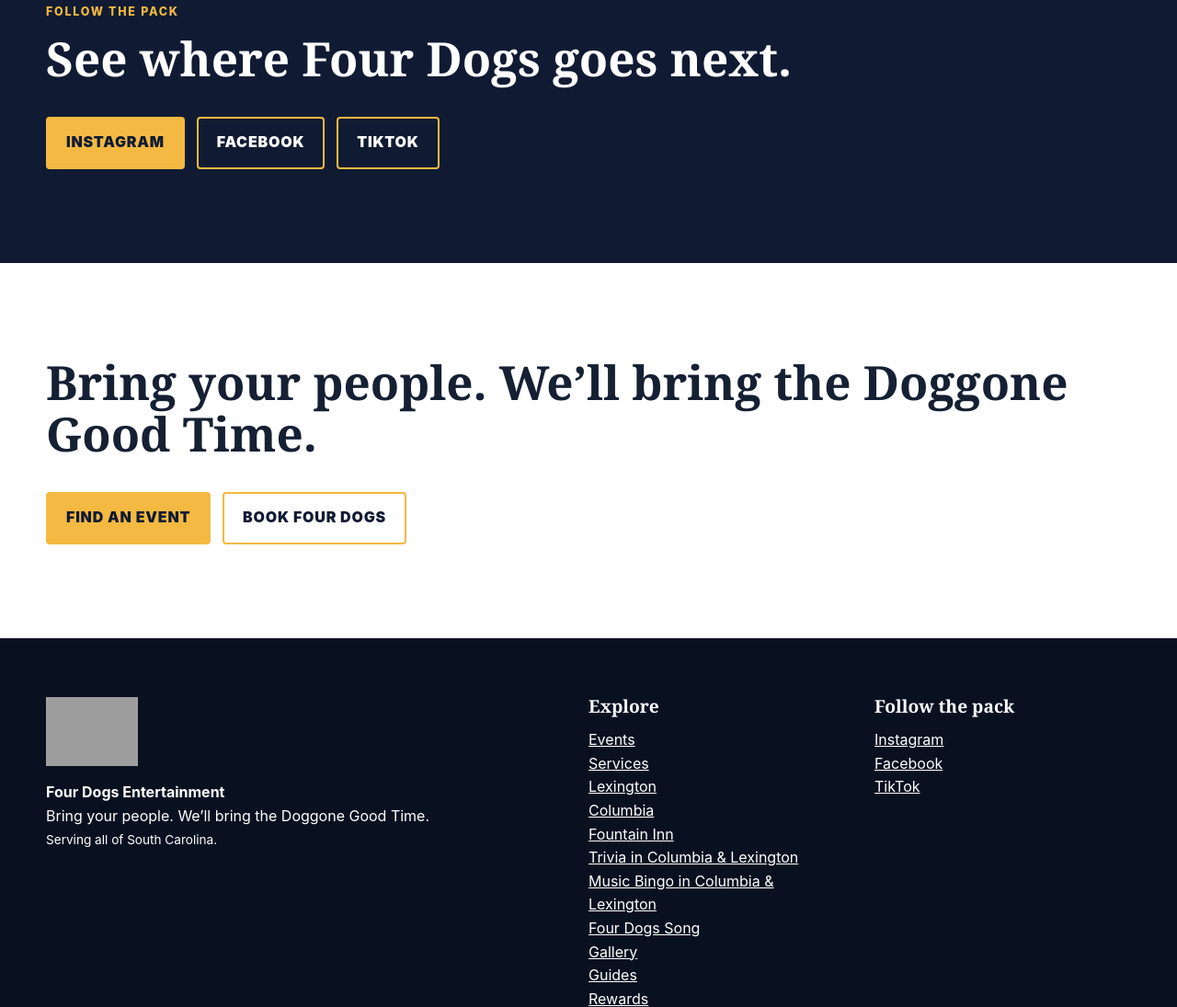
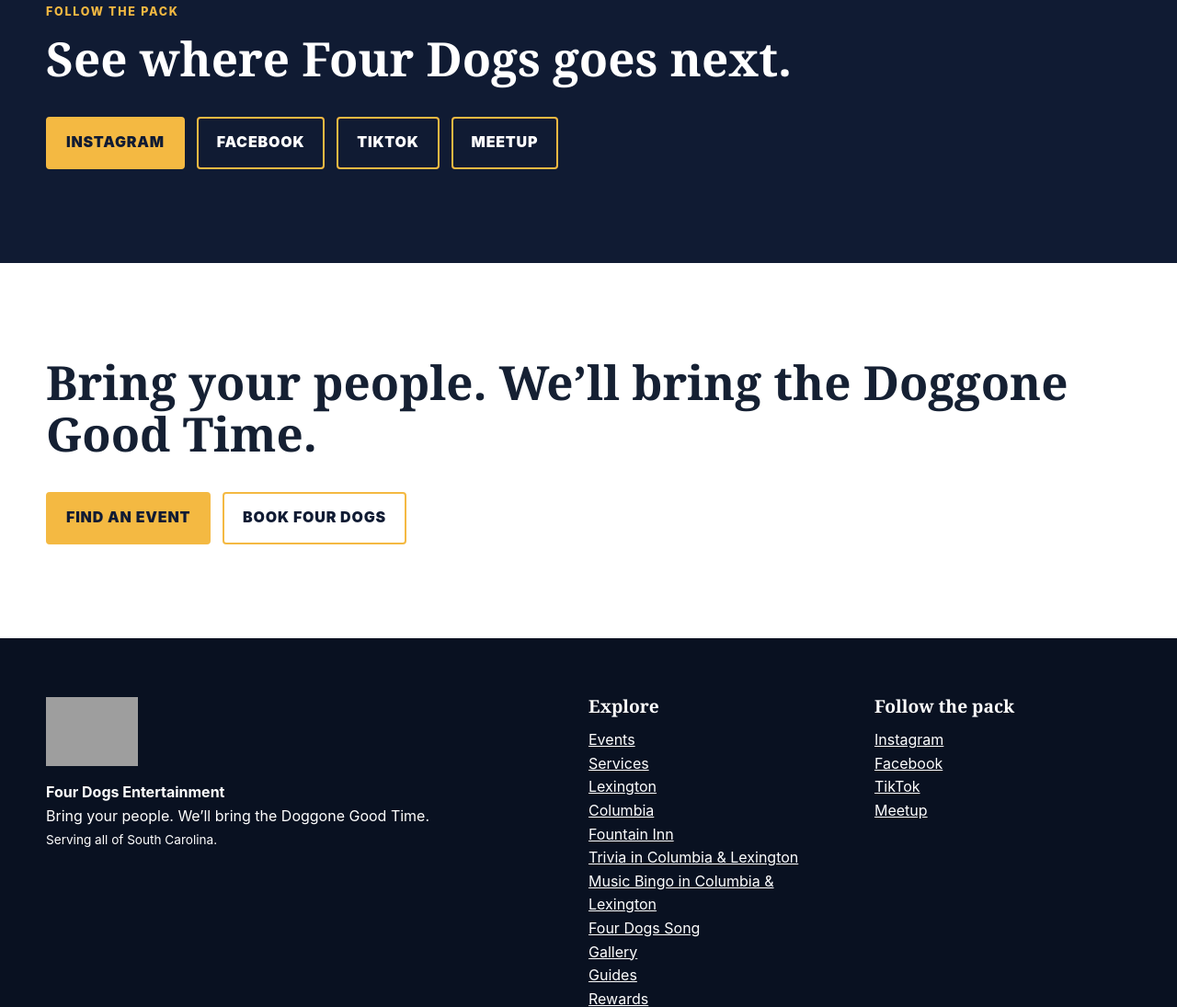
Before and after one commit to jelledge9121/four-dogs-current-site-reference, an Astro site: page / in a window 1280 px wide. Shown: the part 9780-10875 px from the top of the page at 92% size. Built offline with nearby package versions, Linux system fonts and the light colour scheme; Astro itself is replaced by a stand-in of ours; grey boxes are pictures that could not be loaded.

Commit message:
Add Four Dogs Meetup
Adds the Four Dogs Game Nights Meetup page to social links and Organization schema.

```diff
--- a/src/components/Footer.astro
+++ b/src/components/Footer.astro
@@ -28,6 +28,7 @@ import { site } from '../data/site';
       <a href={site.instagram} target="_blank" rel="noopener noreferrer">Instagram <span class="sr-only">(opens in new tab)</span></a>
       <a href={site.facebook} target="_blank" rel="noopener noreferrer">Facebook <span class="sr-only">(opens in new tab)</span></a>
       <a href={site.tiktok} target="_blank" rel="noopener noreferrer">TikTok <span class="sr-only">(opens in new tab)</span></a>
+      <a href={site.meetup} target="_blank" rel="noopener noreferrer">Meetup <span class="sr-only">(opens in new tab)</span></a>
       <div style="margin-top: 1rem;">
         <iframe
           src="https://trivianearme.net/embeds/badges/company/four-dogs-entertainment?style=light&size=standard"
--- a/src/data/site.ts
+++ b/src/data/site.ts
@@ -1 +1 @@
-export const site = {name:'Four Dogs Entertainment', tagline:"Bring your people. We’ll bring the Doggone Good Time.", url:'https://4dogsentertainment.com', instagram:'https://www.instagram.com/fourdogsentertaiment/', facebook:'https://www.facebook.com/profile.php?id=61574086319373', tiktok:'https://www.tiktok.com/@4dogsentertainment?_r=1&_t=ZT-99u9WF6jaOL'};
+export const site = {name:'Four Dogs Entertainment', tagline:"Bring your people. We’ll bring the Doggone Good Time.", url:'https://4dogsentertainment.com', instagram:'https://www.instagram.com/fourdogsentertaiment/', facebook:'https://www.facebook.com/profile.php?id=61574086319373', tiktok:'https://www.tiktok.com/@4dogsentertainment?_r=1&_t=ZT-99u9WF6jaOL', meetup:'https://www.meetup.com/four-dogs-game-nights-trivia-music-bingo/'};
--- a/src/pages/index.astro
+++ b/src/pages/index.astro
@@ -17,7 +17,7 @@ const org = {
   name: site.name,
   url: site.url,
   logo: `${site.url}/images/logo.png`,
-  sameAs: [site.facebook, site.instagram, site.tiktok],
+  sameAs: [site.facebook, site.instagram, site.tiktok, site.meetup],
   areaServed: { '@type': 'State', name: 'South Carolina' },
 };
 ---
@@ -189,6 +189,7 @@ const org = {
         <a class="button" href={site.instagram} target="_blank" rel="noopener noreferrer">Instagram</a>
         <a class="button secondary" href={site.facebook} target="_blank" rel="noopener noreferrer">Facebook</a>
         <a class="button secondary" href={site.tiktok} target="_blank" rel="noopener noreferrer">TikTok</a>
+        <a class="button secondary" href={site.meetup} target="_blank" rel="noopener noreferrer">Meetup</a>
       </div>
     </div>
   </section>
```
